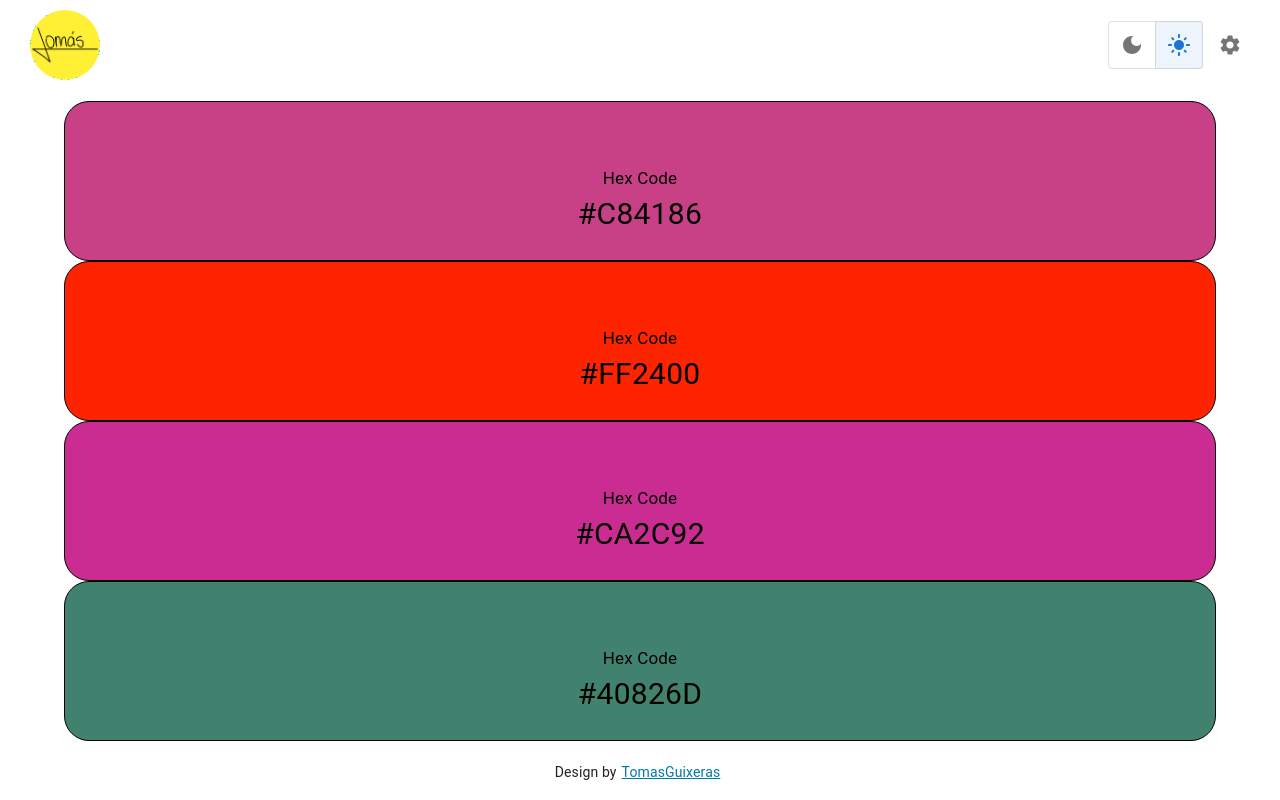
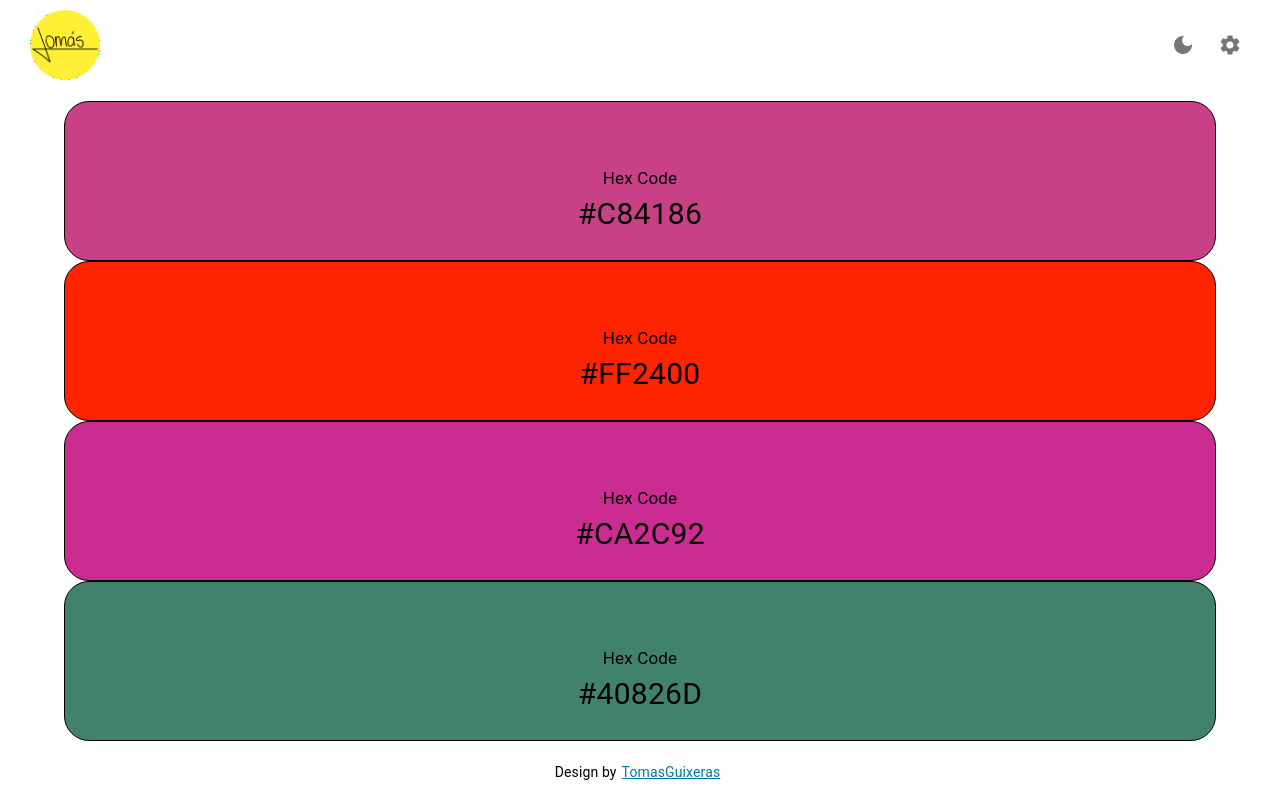
Before and after one commit to tomasguixeras/color-selector, a React (Vite) app: page / in a window 1280 px wide. Built offline with nearby package versions, Linux system fonts and the light colour scheme.

Commit message:
Fixing dark and light mode to MUI config

```diff
--- a/package.json
+++ b/package.json
@@ -9,10 +9,10 @@
     "preview": "vite preview"
   },
   "dependencies": {
-    "@emotion/react": "^11.10.5",
-    "@emotion/styled": "^11.10.5",
+    "@emotion/react": "^11.11.1",
+    "@emotion/styled": "^11.11.0",
     "@mui/icons-material": "^5.11.0",
-    "@mui/material": "^5.11.5",
+    "@mui/material": "^5.14.14",
     "react": "^18.2.0",
     "react-dom": "^18.2.0"
   },
--- a/src/App.tsx
+++ b/src/App.tsx
@@ -1,21 +1,17 @@
 import { useEffect, useState } from "react";
-import { ThemeProvider, Box, Button, createTheme } from "@mui/material";
-import Cards from "./components/Cards";
+import { ThemeProvider } from "@mui/material/styles";
+import { Box, CssBaseline } from "@mui/material";
+import { useThemeContext } from "./theme/ThemeContextProvider";
+
 import Navbar from "./components/Navbar";
 import Footer from "./components/Footer";
 import DesktopCard from "./components/DesktopCard";
 
 function App() {
-  const [allColors, setAllColors] = useState([]);
+  const { theme } = useThemeContext();
+  // const [allColors, setAllColors] = useState([]);
   const [filteredColors, setFilteredColors] = useState([]);
-  const [colorMode, setColorMode] = useState("Light");
   const [cardQuantity, setCardQuantity] = useState<number>(4);
-
-  const darkTheme = createTheme({
-    palette: {
-      mode: colorMode === "Light" ? "light" : "dark",
-    },
-  });
 
   useEffect(() => {
     fetch("colorHex.json")
@@ -24,12 +20,13 @@ function App() {
         const shuffled = data.sort(() => 0.5 - Math.random());
         let selected = shuffled.slice(0, cardQuantity);
         setFilteredColors(selected);
-        setAllColors(data);
+        // setAllColors(data);
       });
   }, [cardQuantity]);
 
   return (
-    <ThemeProvider theme={darkTheme}>
+    <ThemeProvider theme={theme}>
+      <CssBaseline />
       <Box
         sx={{
           width: "100%",
@@ -40,15 +37,9 @@ function App() {
           flexDirection: "column",
           alignItems: "center",
           justifyContent: "space-between",
-          backgroundColor: colorMode === "Light" ? "#FFFFFF" : "#000000",
         }}
       >
-        <Navbar
-          setColorMode={setColorMode}
-          colorMode={colorMode}
-          cardQuantity={cardQuantity}
-          setCardQuantity={setCardQuantity}
-        />
+        <Navbar cardQuantity={cardQuantity} setCardQuantity={setCardQuantity} />
         <Box
           sx={{
             width: "100%",
@@ -62,16 +53,7 @@ function App() {
           {filteredColors.map((color: { name: string; hex: string }) => {
             return <DesktopCard key={color.hex} hex={color.hex} />;
           })}
-          {/* <DesktopCard />
-          <DesktopCard />
-          <DesktopCard /> */}
         </Box>
-        {/* <Cards
-          allColors={allColors}
-          setAllColors={setAllColors}
-          filteredColors={filteredColors}
-          setFilteredColors={setFilteredColors}
-        /> */}
         <Footer />
       </Box>
     </ThemeProvider>
--- a/src/components/Navbar.tsx
+++ b/src/components/Navbar.tsx
@@ -1,21 +1,14 @@
 import Logo from "../assets/Logo.png";
 import { Box, Avatar, IconButton } from "@mui/material";
-import { Settings } from "@mui/icons-material";
+
+import { SettingsMenu } from "./SettingsMenu";
 import { ThemeToggle } from "./ThemeToggle";
-import SettingsMenu from "./SettingsMenu";
 
 type NavbarProps = {
-  colorMode: string;
-  setColorMode: React.Dispatch<React.SetStateAction<string>>;
   cardQuantity: number;
   setCardQuantity: React.Dispatch<React.SetStateAction<number>>;
 };
-function Navbar({
-  setColorMode,
-  colorMode,
-  cardQuantity,
-  setCardQuantity,
-}: NavbarProps) {
+function Navbar({ cardQuantity, setCardQuantity }: NavbarProps) {
   return (
     <Box
       sx={{
@@ -29,7 +22,7 @@ function Navbar({
     >
       <Avatar src={Logo} alt="Logo" sx={{ width: "70px", height: "auto" }} />
       <Box sx={{ display: "flex", alignItems: "center", gap: "7px" }}>
-        <ThemeToggle colorMode={colorMode} setColorMode={setColorMode} />
+        <ThemeToggle />
         <SettingsMenu
           cardQuantity={cardQuantity}
           setCardQuantity={setCardQuantity}
--- a/src/components/SettingsMenu.tsx
+++ b/src/components/SettingsMenu.tsx
@@ -18,7 +18,16 @@ type SettingsProps = {
   setCardQuantity: React.Dispatch<React.SetStateAction<number>>;
 };
 
-function SettingsMenu({ cardQuantity, setCardQuantity }: SettingsProps) {
+export function SettingsMenu({ cardQuantity, setCardQuantity }: SettingsProps) {
+  const [lightBG, setLightBG] = useState("");
+  const [darkBG, setDarkBG] = useState("");
+  const backgroundColorToggle = (
+    event: React.ChangeEvent<HTMLInputElement>
+  ) => {
+    const { name, value } = event.target;
+    name === "lightBG" ? setLightBG(value) : setDarkBG(value);
+  };
+
   const [anchorEl, setAnchorEl] = useState<null | HTMLElement>(null);
   const openMenu = Boolean(anchorEl);
 
@@ -49,6 +58,9 @@ function SettingsMenu({ cardQuantity, setCardQuantity }: SettingsProps) {
                 boxSizing: "border-box",
               }}
               size="small"
+              name="darkBG"
+              value={darkBG}
+              onChange={backgroundColorToggle}
               startAdornment={
                 <InputAdornment position="start">#</InputAdornment>
               }
@@ -66,6 +78,9 @@ function SettingsMenu({ cardQuantity, setCardQuantity }: SettingsProps) {
                 boxSizing: "border-box",
               }}
               size="small"
+              name="lightBG"
+              value={lightBG}
+              onChange={backgroundColorToggle}
               startAdornment={
                 <InputAdornment position="start">#</InputAdornment>
               }
@@ -95,5 +110,3 @@ function SettingsMenu({ cardQuantity, setCardQuantity }: SettingsProps) {
     </>
   );
 }
-
-export default SettingsMenu;
--- a/src/components/ThemeToggle.tsx
+++ b/src/components/ThemeToggle.tsx
@@ -1,35 +1,13 @@
-import { ToggleButtonGroup, ToggleButton } from "@mui/material";
+import { IconButton } from "@mui/material";
 import { LightMode, DarkMode } from "@mui/icons-material";
-import { useState } from "react";
+import { useThemeContext } from "../theme/ThemeContextProvider";
 
-type NavbarProps = {
-  colorMode: string;
-  setColorMode: React.Dispatch<React.SetStateAction<string>>;
-};
-
-export function ThemeToggle({ colorMode, setColorMode }: NavbarProps) {
-  // const [themeMode, setThemeMode] = useState<string>("Light");
-
-  const handleThemeChange = (
-    event: React.MouseEvent<HTMLElement>,
-    value: string
-  ) => {
-    setColorMode(value);
-  };
+export function ThemeToggle() {
+  const { mode, toggleColorMode } = useThemeContext();
 
   return (
-    <ToggleButtonGroup
-      color="primary"
-      value={colorMode}
-      onChange={handleThemeChange}
-      exclusive
-    >
-      <ToggleButton value={"Dark"}>
-        <DarkMode />
-      </ToggleButton>
-      <ToggleButton value={"Light"}>
-        <LightMode />
-      </ToggleButton>
-    </ToggleButtonGroup>
+    <IconButton value={mode} onClick={toggleColorMode}>
+      {mode === "light" ? <DarkMode /> : <LightMode />}
+    </IconButton>
   );
 }
--- a/src/main.tsx
+++ b/src/main.tsx
@@ -1,10 +1,13 @@
-import React from 'react'
-import ReactDOM from 'react-dom/client'
-import App from './App'
-import './index.css'
+import React from "react";
+import ReactDOM from "react-dom/client";
+import App from "./App";
+import "./index.css";
+import { ThemeContextProvider } from "./theme/ThemeContextProvider";
 
-ReactDOM.createRoot(document.getElementById('root') as HTMLElement).render(
+ReactDOM.createRoot(document.getElementById("root") as HTMLElement).render(
   <React.StrictMode>
-    <App />
-  </React.StrictMode>,
-)
+    <ThemeContextProvider>
+      <App />
+    </ThemeContextProvider>
+  </React.StrictMode>
+);
--- /dev/null
+++ b/src/theme/ThemeContextProvider.tsx
@@ -0,0 +1,26 @@
+import { createTheme, Theme } from "@mui/material";
+import { createContext, FC, PropsWithChildren, useContext } from "react";
+import { useColorTheme } from "./useColorTheme";
+
+type ThemeContextType = {
+  mode: string;
+  toggleColorMode: () => void;
+  theme: Theme;
+};
+
+export const ThemeContext = createContext<ThemeContextType>({
+  mode: "light",
+  toggleColorMode: () => {},
+  theme: createTheme(),
+});
+
+export const ThemeContextProvider: FC<PropsWithChildren> = ({ children }) => {
+  const value = useColorTheme();
+  return (
+    <ThemeContext.Provider value={value}>{children}</ThemeContext.Provider>
+  );
+};
+
+export const useThemeContext = () => {
+  return useContext(ThemeContext);
+};
--- /dev/null
+++ b/src/theme/theme.ts
@@ -0,0 +1,41 @@
+import { PaletteMode } from "@mui/material";
+import { amber, deepOrange, grey } from "@mui/material/colors";
+
+const theme = {
+  palette: {
+    primary: amber,
+  },
+};
+
+export const getDesignTokens = (mode: PaletteMode) => ({
+  palette: {
+    mode,
+    ...(mode === "light"
+      ? {
+          primary: amber,
+          divider: amber[200],
+          background: {
+            default: "#FFFFFF",
+            paper: "#FFFFFF",
+          },
+          text: {
+            primary: "#000000",
+            secondary: "#121212",
+          },
+        }
+      : {
+          primary: deepOrange,
+          divider: deepOrange[700],
+          background: {
+            default: "#242424",
+            paper: "#242424",
+          },
+          text: {
+            primary: "#FFFFFF",
+            secondary: "#22272E",
+          },
+        }),
+  },
+});
+
+export default theme;
--- /dev/null
+++ b/src/theme/useColorTheme.ts
@@ -0,0 +1,22 @@
+import { createTheme } from "@mui/material/styles";
+import { PaletteMode } from "@mui/material";
+import React from "react";
+import { getDesignTokens } from "./theme";
+
+export const useColorTheme = () => {
+  const [mode, setMode] = React.useState<PaletteMode>("light");
+
+  const toggleColorMode = () =>
+    setMode((prevMode) => (prevMode === "light" ? "dark" : "light"));
+
+  const modifiedTheme = React.useMemo(
+    () => createTheme(getDesignTokens(mode)),
+    [mode]
+  );
+
+  return {
+    theme: modifiedTheme,
+    mode,
+    toggleColorMode,
+  };
+};
```
Also changed, not shown: 1 other file (tests, documents, lock files or other folders).
